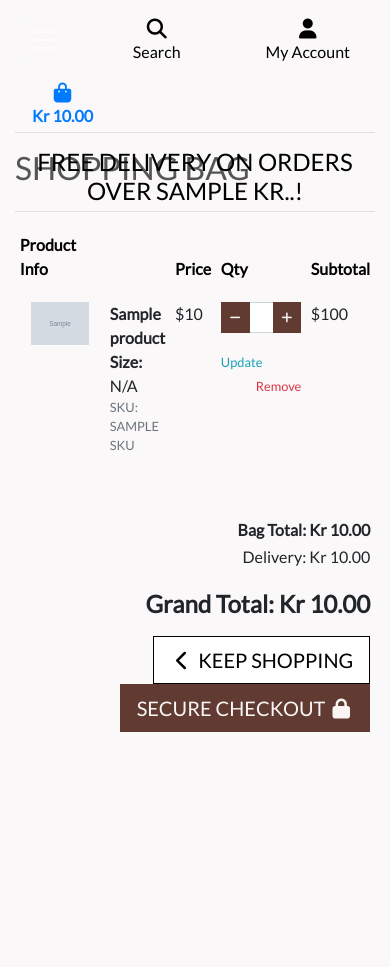
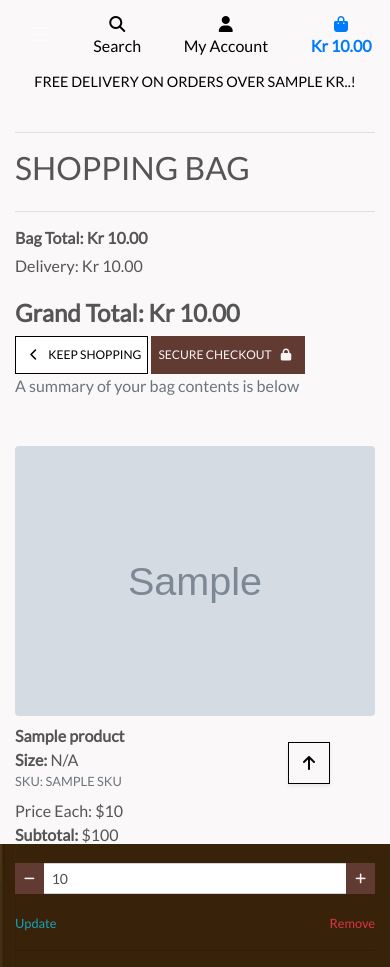
Before and after one commit to PallaviGoel1/cafeproject5, a Django app: template bag/templates/bag/bag.html in a window 390 px wide. Before the commit the page ends 732 px from the top, so only its background shows below. Run offline with Django 3.2, Linux system fonts and the light colour scheme; the template is opened without the code that fills it: most values are stand-ins (such as "Sample title", 1, 10 or a date in 2020); grey boxes marked "Sample" are stand-in pictures; some libraries are stand-ins or nearby versions.

Commit message:
add shopping bag refoctor

```diff
--- /dev/null
+++ b/bag/templates/bag/bag-total.html
@@ -0,0 +1,8 @@
+<h6><strong>Bag Total: Kr {{ total|floatformat:2 }}</strong></h6>
+<h6>Delivery: Kr {{ delivery|floatformat:2 }}</h6>
+<h4 class="mt-4"><strong>Grand Total: Kr {{ grand_total|floatformat:2 }}</strong></h4>
+{% if free_delivery_delta > 0 %}
+    <p class="mb-1 text-danger">
+        You could get free delivery by spending just <strong>Kr {{ free_delivery_delta }}</strong> more!
+    </p>
+{% endif %}
--- a/bag/templates/bag/bag.html
+++ b/bag/templates/bag/bag.html
@@ -24,8 +24,43 @@
         <div class="row">
             <div class="col">
                 {% if bag_items %}
-                    <div class="table-responsive rounded"></div>
-                    <div class="table-responsive rounded">
+                    <div class="d-block d-md-none">
+                        <div class="row">
+                            <div class="col">
+                                {% include "bag/bag-total.html" %}
+                            </div>
+                        </div>
+                        <div class="row">
+                            <div class="col">
+                                {% include "bag/checkout-buttons.html" %}
+                                <p class="text-muted mb-5">A summary of your bag contents is below</p>
+                            </div>
+                        </div>
+                        {% for item in bag_items %}
+                            <div class="row">
+                                <div class="col-12 col-sm-6 mb-2">
+                                    {% include "bag/product-image.html" %}
+                                </div>
+                                <div class="col-12 col-sm-6 mb-2">
+                                    {% include "bag/product-info.html" %}
+                                </div>
+                                <div class="col-12 col-sm-6 order-sm-last">
+                                    <p class="my-0">Price Each: ${{ item.product.price }}</p>
+                                    <p><strong>Subtotal: </strong>${{ item.product.price | calc_subtotal:item.quantity }}</p>
+                                </div>
+                                <div class="col-12 col-sm-6">
+                                    {% include "bag/quantity-form.html" %}
+                                </div>
+                            </div>
+                            <div class="row"><div class="col"><hr></div></div>
+                        {% endfor %}
+                        <div class="btt-button shadow-sm rounded-0 border border-black">
+                            <a class="btt-link d-flex h-100">
+                                <i class="fas fa-arrow-up text-black mx-auto my-auto"></i>
+                            </a>
+                        </div>
+                    </div>
+                    <div class="table-responsive rounded d-none d-md-block">
                         <table class="table table-sm table-borderless">
                             <thead class="text-black">
                                 <tr>
@@ -40,55 +75,17 @@
                             {% for item in bag_items %}
                                 <tr>
                                     <td class="p-3 w-25">
-                                        {% if item.product.image %}
-                                        <img class="w-100" src="{{ item.product.image.url }}" alt="{{ item.product.name }}">
-                                        {% else %}
-                                        <img class="w-100" src="{{ MEDIA_URL }}noimage.png" alt="{{ item.product.name }}">
-                                        {% endif %}
+                                        {% include "bag/product-image.html" %}
                                     </td>
                                     <td class="py-3">
-                                        <p class="my-0"><strong>{{ item.product.name }}</strong></p>
-                                        <p class="my-0"><strong>Size: </strong>{% if item.product.has_sizes %}{{ item.size|upper }}{% else %}N/A{% endif %}</p>
-                                        <p class="my-0 small text-muted">SKU: {{ item.product.sku|upper }}</p>
+                                        {% include "bag/product-info.html" %}
                                     </td>
                                     <td class="py-3">
                                         <p class="my-0">${{ item.product.price }}</p>
                                     </td>
                                     <td class="py-3 w-25">
-                                        <form class="form update-form" method="POST" action="{% url 'adjust_bag' item.item_id %}">
-                                            {% csrf_token %}
-                                            <div class="form-group">
-                                                <div class="input-group">
-                                                    <div class="input-group-prepend">
-                                                        <button class="decrement-qty btn btn-sm btn-black rounded-0"
-                                                            data-item_id="{{ item.item_id }}" id="decrement-qty_{{ item.item_id }}">
-                                                            <span>
-                                                                <i class="fas fa-minus fa-sm"></i>
-                                                            </span>
-                                                        </button>
-                                                    </div>
-                                                    <input class="form-control form-control-sm qty_input" type="number"
-                                                        name="quantity" value="{{ item.quantity }}" min="1" max="99"
-                                                        data-item_id="{{ item.item_id }}"
-                                                        id="id_qty_{{ item.item_id }}">
-                                                    <div class="input-group-append">
-                                                        <button class="increment-qty btn btn-sm btn-black rounded-0"
-                                                            data-item_id="{{ item.item_id }}" id="increment-qty_{{ item.item_id }}">
-                                                            <span>
-                                                                <i class="fas fa-plus fa-sm"></i>
-                                                            </span>
-                                                        </button>
-                                                    </div>
-                                                    {% if item.product.has_sizes %}
-                                                        <input type="hidden" name="product_size" value="{{ item.size }}">
-                                                    {% endif %}
-                                                </div>
-                                            </div>
-                                        </form>
-                                        <a class="update-link text-info"><small>Update</small></a>
-                                        <a class="remove-item text-danger float-right" id="remove_{{ item.item_id }}" data-product_size="{{ item.size }}"><small>Remove</small></a>
+                                        {% include "bag/quantity-form.html" %}
                                     </td>
-
                                     <td class="py-3">
                                         <p class="my-0">${{ item.product.price | calc_subtotal:item.quantity }}</p>
                                     </td>
@@ -96,30 +93,12 @@
                             {% endfor %}
                             <tr>
                                 <td colspan="5" class="pt-5 text-right">
-                                    <h6><strong>Bag Total: Kr {{ total|floatformat:2 }}</strong></h6>
-                                    <h6>Delivery: Kr {{ delivery|floatformat:2 }}</h6>
-                                    <h4 class="mt-4"><strong>Grand Total: Kr {{ grand_total|floatformat:2 }}</strong></h4>
-                                    {% if free_delivery_delta > 0 %}
-                                        <p class="mb-1 text-danger">
-                                            You could get free delivery by spending just <strong>${{ free_delivery_delta }}</strong> more!
-                                        </p>
-                                    {% endif %}
+                                    {% include "bag/bag-total.html" %}
                                 </td>
                             </tr>
                             <tr>
                                 <td colspan="5" class="text-right">
-                                    <a href="{% url 'products' %}" class="btn btn-outline-black rounded-0 btn-lg">
-                                        <span class="icon">
-                                            <i class="fas fa-chevron-left"></i>
-                                        </span>
-                                        <span class="text-uppercase">Keep Shopping</span>
-                                    </a>
-                                    <a href="{% url 'checkout' %}" class="btn btn-black rounded-0 btn-lg">
-                                        <span class="text-uppercase">Secure Checkout</span>
-                                        <span class="icon">
-                                            <i class="fas fa-lock"></i>
-                                        </span>
-                                    </a>
+                                    {% include "bag/checkout-buttons.html" %}
                                 </td>
                             </tr>
                         </table>
@@ -137,8 +116,14 @@
         </div>
     </div>
 {% endblock %}
+
 {% block postloadjs %}
 {{ block.super }}
+<script type="text/javascript">
+    $('.btt-link').click(function(e) {
+        window.scrollTo(0,0)
+    })
+</script>
 {% include 'products/includes/quantity_input_script.html' %}
 
 <script type="text/javascript">
--- /dev/null
+++ b/bag/templates/bag/checkout-buttons.html
@@ -0,0 +1,12 @@
+<a href="{% url 'products' %}" class="btn btn-outline-black rounded-0 btn-lg">
+    <span class="icon">
+        <i class="fas fa-chevron-left"></i>
+    </span>
+    <span class="text-uppercase">Keep Shopping</span>
+</a>
+<a href="{% url 'checkout' %}" class="btn btn-black rounded-0 btn-lg">
+    <span class="text-uppercase">Secure Checkout</span>
+    <span class="icon">
+        <i class="fas fa-lock"></i>
+    </span>
+</a>
--- /dev/null
+++ b/bag/templates/bag/product-image.html
@@ -0,0 +1,5 @@
+{% if item.product.image %}
+<img class="img-fluid rounded" src="{{ item.product.image.url }}" alt="{{ item.product.name }}">
+{% else %}
+<img class="img-fluid rounded" src="{{ MEDIA_URL }}noimage.png" alt="{{ item.product.name }}">
+{% endif %}
--- /dev/null
+++ b/bag/templates/bag/product-info.html
@@ -0,0 +1,3 @@
+<p class="my-0"><strong>{{ item.product.name }}</strong></p>
+<p class="my-0"><strong>Size: </strong>{% if item.product.has_sizes %}{{ item.size|upper }}{% else %}N/A{% endif %}</p>
+<p class="my-0 small text-muted">SKU: {{ item.product.sku|upper }}</p>
--- /dev/null
+++ b/bag/templates/bag/quantity-form.html
@@ -0,0 +1,32 @@
+<form class="form update-form" method="POST" action="{% url 'adjust_bag' item.item_id %}">
+    {% csrf_token %}
+    <div class="form-group">
+        <div class="input-group">
+            <div class="input-group-prepend">
+                <button class="decrement-qty btn btn-sm btn-black rounded-0"
+                    data-item_id="{{ item.item_id }}" id="decrement-qty_{{ item.item_id }}">
+                    <span>
+                        <i class="fas fa-minus fa-sm"></i>
+                    </span>
+                </button>
+            </div>
+            <input class="form-control form-control-sm qty_input" type="number"
+                name="quantity" value="{{ item.quantity }}" min="1" max="99"
+                data-item_id="{{ item.item_id }}"
+                id="id_qty_{{ item.item_id }}">
+            <div class="input-group-append">
+                <button class="increment-qty btn btn-sm btn-black rounded-0"
+                    data-item_id="{{ item.item_id }}" id="increment-qty_{{ item.item_id }}">
+                    <span>
+                        <i class="fas fa-plus fa-sm"></i>
+                    </span>
+                </button>
+            </div>
+            {% if item.product.has_sizes %}
+                <input type="hidden" name="product_size" value="{{ item.size }}">
+            {% endif %}
+        </div>
+    </div>
+</form>
+<a class="update-link text-info"><small>Update</small></a>
+<a class="remove-item text-danger float-right" id="remove_{{ item.item_id }}" data-product_size="{{ item.size }}"><small>Remove</small></a>
--- a/static/css/base.css
+++ b/static/css/base.css
@@ -291,4 +291,39 @@ a.category-badge > span.badge:hover {
     body {
         height: calc(100vh - 116px);
     }
+    .display-4.logo-font.text-black {
+        font-size: 2rem;
+    }
+
+    .nav-link {
+        padding: 0.15rem;
+    }
+
+    .nav-link i.fa-lg {
+        font-size: 1rem;
+    }
+
+    .navbar-toggler {
+        padding: .6rem .6rem;
+        font-size: 1rem;
+    }
+
+    #delivery-banner h4 {
+        font-size: .9rem;
+    }
+
+    .btn.btn-outline-black.rounded-0,
+    .btn.btn-black.rounded-0 {
+        padding: .375rem .375rem;
+    }
+
+    .btn.btn-outline-black.rounded-0.btn-lg,
+    .btn.btn-black.rounded-0.btn-lg {
+        padding: .375rem .375rem;
+        font-size: .75rem;
+    }
+
+    .increment-qty, .decrement-qty {
+        padding: .25rem .5rem !important;
+    }
 }
--- a/templates/includes/main-nav.html
+++ b/templates/includes/main-nav.html
@@ -1,6 +1,6 @@
 <div class="collapse navbar-collapse" id="main-nav">
-    <ul class="navbar-nav ">
-        <li class="nav-item " id="home">
+    <ul class="navbar-nav w-auto mx-auto">
+        <li class="nav-item d-block d-md-none">
             <a class="logo-font font-weight-bold nav-link text-black mr-5 navbar-link active" href="{% url 'home' %}" id="Home-link">
                 Home
             </a>
```
